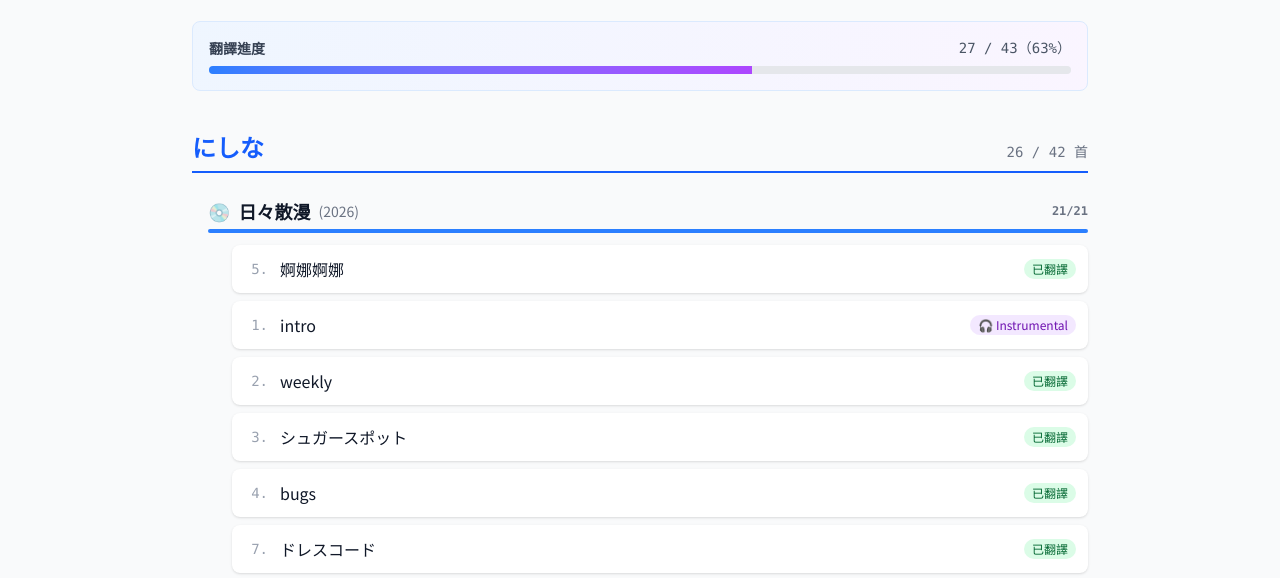
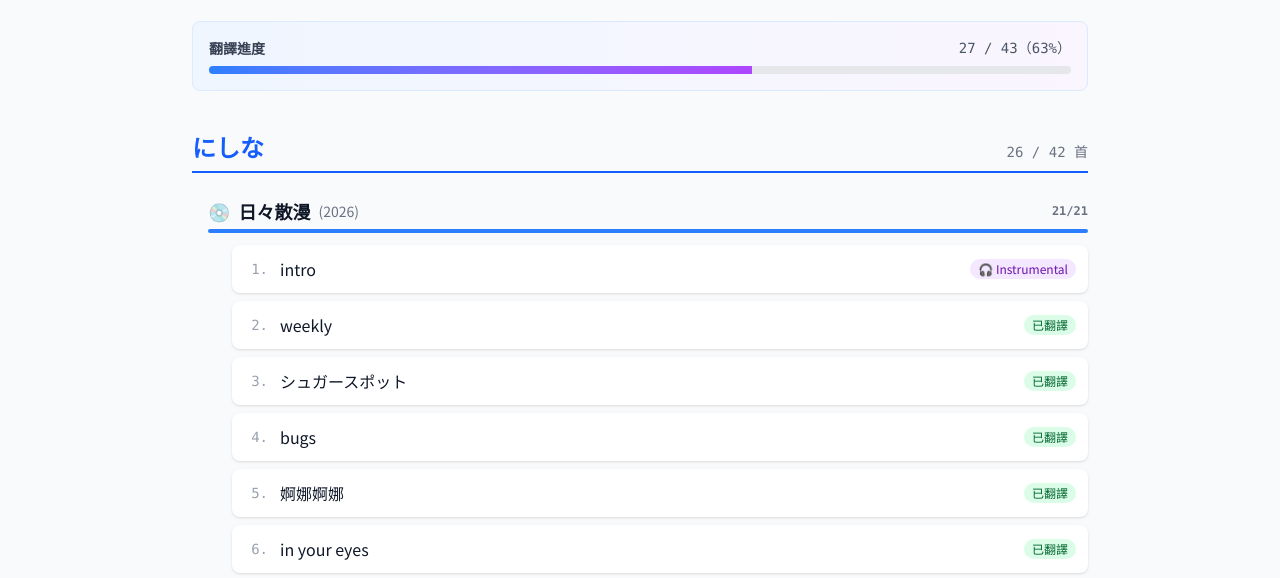
Before and after one commit to dereknir/NCA, an Astro site: page /translations in a window 1280 px wide. Shown: the part 175-753 px from the top of the page. Built offline with nearby package versions, Linux system fonts and the light colour scheme; Astro itself is replaced by a stand-in of ours.

Commit message:
Fix song sort order within albums (group-then-sort instead of mixed comparator)

```diff
--- a/src/pages/translations/index.astro
+++ b/src/pages/translations/index.astro
@@ -2,13 +2,7 @@
 import BaseLayout from '../../layouts/BaseLayout.astro';
 import { getCollection } from 'astro:content';
 
-const allTranslations = (await getCollection('translations'))
-  .sort((a, b) => {
-    if (a.data.album && a.data.album === b.data.album) {
-      return (a.data.trackNumber ?? 99) - (b.data.trackNumber ?? 99);
-    }
-    return new Date(b.data.publishDate).valueOf() - new Date(a.data.publishDate).valueOf();
-  });
+const allTranslations = await getCollection('translations');
 
 type Translation = typeof allTranslations[number];
 
@@ -32,6 +26,10 @@ interface ArtistGroup {
   totalCount: number;
 }
 
+// Group first, then sort songs within each album by trackNumber.
+// Grouping-then-sorting avoids the transitivity issues of a mixed comparator
+// (same-album → track order, different-album → publishDate) which can scramble
+// same-album songs when publishDates match.
 const byArtistAlbum = allTranslations.reduce((acc, t) => {
   const artist = t.data.artist;
   const album = t.data.album ?? '單曲 / 其他';
@@ -50,6 +48,13 @@ const byArtistAlbum = allTranslations.reduce((acc, t) => {
   }
   return acc;
 }, {} as Record<string, ArtistGroup>);
+
+// Sort songs inside every album by trackNumber ascending
+Object.values(byArtistAlbum).forEach(artist => {
+  Object.values(artist.albums).forEach(album => {
+    album.songs.sort((a, b) => (a.data.trackNumber ?? 99) - (b.data.trackNumber ?? 99));
+  });
+});
 
 const totalTranslated = allTranslations.filter(t => isDone(t)).length;
 const totalSongs = allTranslations.length;
```
